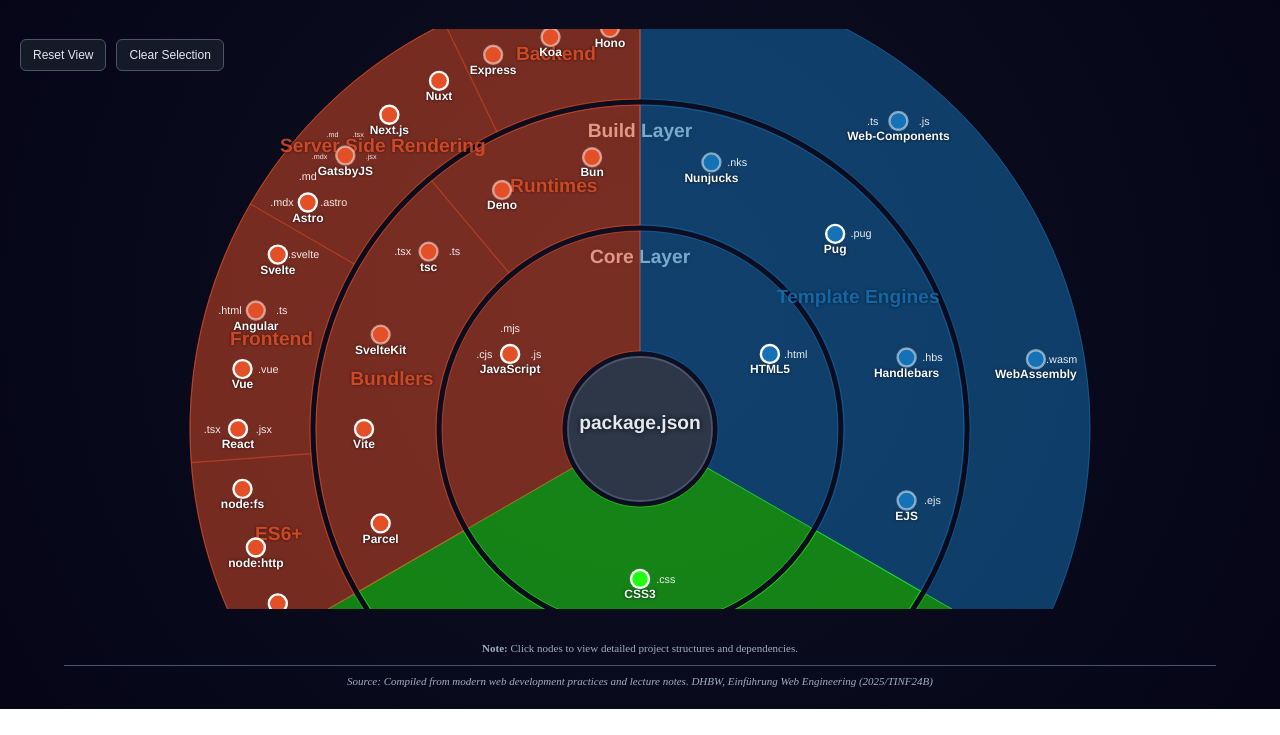
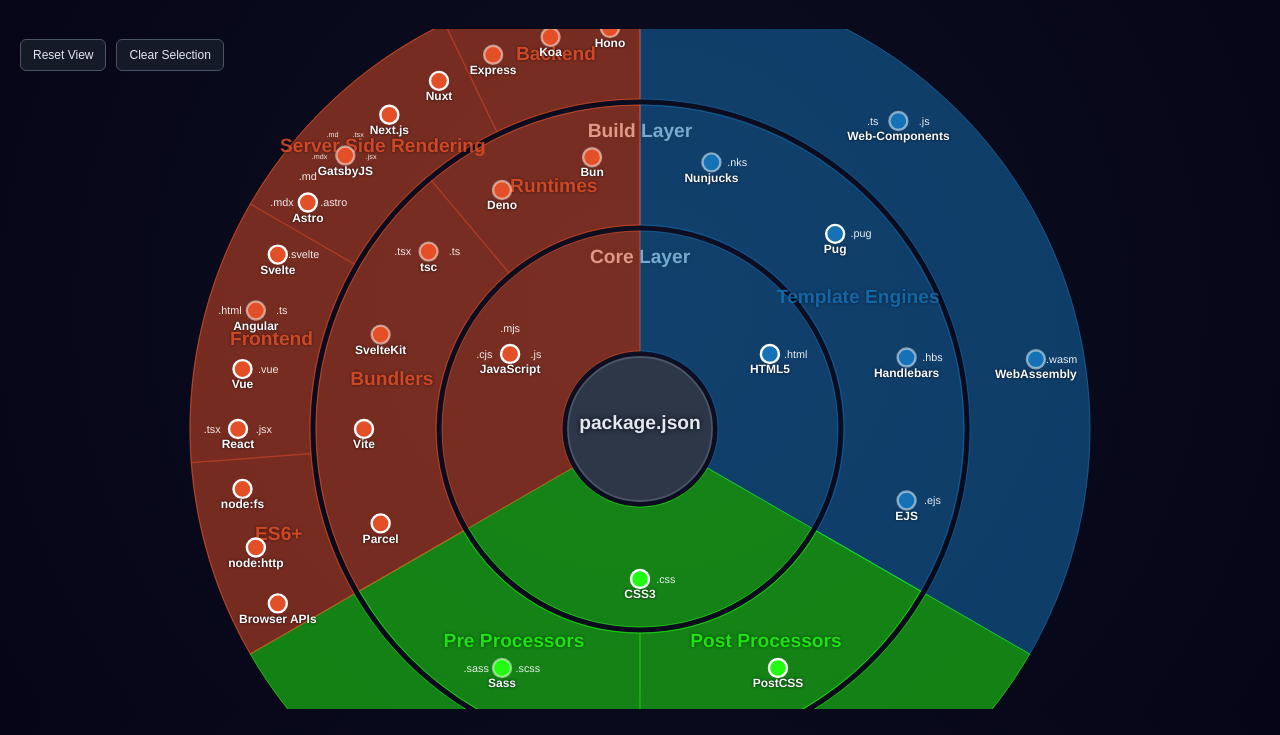
Before and after one commit to nextlevelshit/web-engineering-mandala, a website: page index.html in a window 1280 px wide. Shown: the part 91-826 px from the top of the page. Before the commit the page ends 800 px from the top, so only its background shows below. Drawn offline with nearby package versions, Linux system fonts and the light colour scheme.

Commit message:
hide academic footer and comment out padding for layout adjustments

```diff
--- a/index.html
+++ b/index.html
@@ -85,7 +85,7 @@
             height: 100vh;
             position: relative;
             padding-top: 120px;
-            padding-bottom: 100px;
+            /*padding-bottom: 100px;*/
         }
 
         #skill-tree {
@@ -497,7 +497,7 @@
     </dialog>
 </div>
 
-<div class="academic-footer">
+<div class="academic-footer" hidden>
     <div class="footer-notes">
         <strong>Note:</strong> Click nodes to view detailed project structures and dependencies.
     </div>
```
